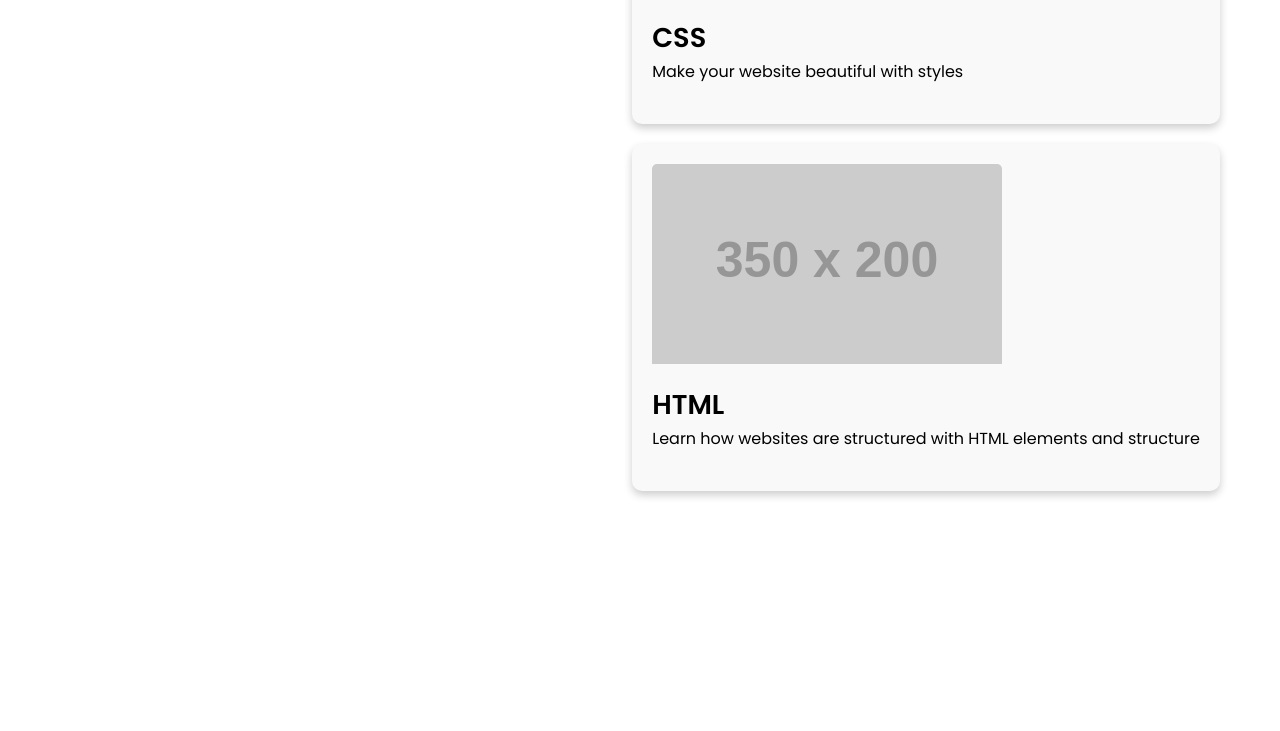
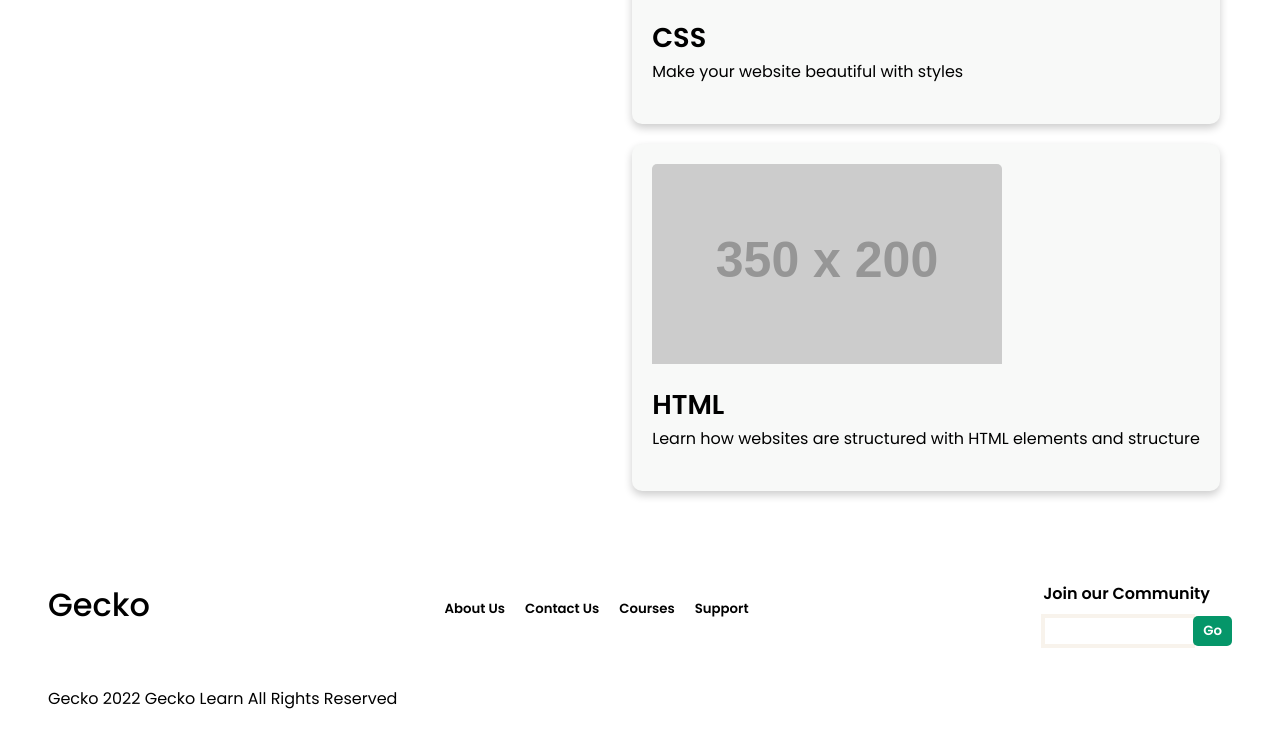
Before and after one commit to chingu-voyages/v40-geckos-team-15, a React app: page /1 in a window 1280 px wide. Shown: the part 1425-2156 px from the top of the page. Before the commit the page ends 1986 px from the top, so only its background shows below. Built offline with nearby package versions, Linux system fonts and the light colour scheme; placeholder pictures from the web are drawn by us.

Commit message:
stop footer from floating ontop of content

```diff
--- a/src/components/footer.js
+++ b/src/components/footer.js
@@ -4,6 +4,7 @@ import { NavLink } from "react-router-dom";
 export default function Footer() {
   return (
     <footer>
+      <div className="footercontent">
         <div className="start">
           <NavLink to="/">Gecko</NavLink>
         </div>
@@ -20,6 +21,7 @@ export default function Footer() {
             <button>Go</button>
           </div>
         </div>
+      </div>
       <div className="after">Gecko 2022 Gecko Learn All Rights Reserved</div>
     </footer>
   );
--- a/src/css/footer.css
+++ b/src/css/footer.css
@@ -1,40 +1,55 @@
 footer {
+  flex-shrink: 0;
+  padding: 0px 3rem;
+  /*display: flex;*/
+  /*position: absolute;*/
+  /*bottom: 0;*/
+  /*width: 90%;*/
+  /*flex-wrap: wrap;*/
+  /*left: 50%;*/
+  /*transform: translateX(-50%);*/
+  /*-webkit-transform: translateX(-50%);*/
+  /*-moz-transform: translateX(-50%);*/
+  /*-ms-transform: translateX(-50%);*/
+  /*-o-transform: translateX(-50%);*/
+}
+.footercontent {
   display: flex;
-  position: absolute;
-  bottom: 0;
-  width: 90%;
+  justify-content: space-between;
   flex-wrap: wrap;
-  left: 50%;
-  transform: translateX(-50%);
-  -webkit-transform: translateX(-50%);
-  -moz-transform: translateX(-50%);
-  -ms-transform: translateX(-50%);
-  -o-transform: translateX(-50%);
+  padding: 20px 0;
 }
-footer div {
+/*footer div {
   height: 100%;
   cursor: pointer;
-}
+}*/
 div.start {
   font-weight: 500;
   font-size: xx-large;
 }
+
 div.center {
   display: flex;
   justify-content: space-between;
   flex-wrap: wrap;
-  align-content: space-between;
-  height: 70px;
-  width: 180px;
-  align-self: flex-start;
+  /*align-content: space-between;*/
+  /*height: 70px;*/
+  /*width: 180px;*/
+  /*align-self: flex-start;*/
   margin-top: 8px;
   font-weight: 600;
   font-size: 0.83rem;
 }
+
+div.center > * {
+  padding: 10px;
+}
+
 div.end {
-  width: 200px;
+  /*width: 200px;*/
   font-weight: 700;
 }
+
 div.end > div > input:first-of-type {
   outline: 2px solid var(--color-bg, #f8f3ec);
   border: 2px solid var(--color-bg, #f8f3ec);
@@ -48,29 +63,31 @@ div.end > div:last-child {
   height: 30px;
 }
 div.end > div > button {
-  position: relative;
-  top: 1%;
-  right: 39px;
+  /*position: relative;*/
+  /*top: 1%;*/
+  /*right: 39px;*/
   font-weight: bold;
-  border: none;
+  /*border: none;*/
   padding: 0px 10px;
   height: 100%;
   color: white;
   background-color: var(--color-primary, #059669);
-  cursor: pointer;
+  /*cursor: pointer;*/
 }
+
 .after {
-  position: relative;
-  width: 90%;
-  height: fit-content;
+  padding: 20px 0;
+  /*position: relative;*/
+  /*width: 90%;*/
+  /*height: fit-content;*/
 }
 .after::before {
   content: "";
-  position: absolute;
-  width: 100%;
-  height: 5px;
+  /*position: absolute;*/
+  /*width: 100%;*/
+  /*height: 5px;*/
   background-color: var(--color-bg, #f8f3ec);
-  bottom: -15px;
+  /*bottom: -15px;*/
 }
 /* footer {
   display: flex;
@@ -83,7 +100,7 @@ div.end > div > button {
   justify-content: space-around;
   height: 25vh;
 } */
-@media only screen and (max-width: 3000px) {
+/*@media only screen and (max-width: 3000px) {
   footer > div {
     width: 10%;
   }
@@ -104,28 +121,29 @@ div.end > div > button {
   footer {
     height: 25vh;
   }
-}
+}*/
 @media only screen and (max-width: 787px) {
-  footer > div {
+  /*footer > div {
     width: 90%;
     height: fit-content;
   }
   .after {
     bottom: -10%;
     left: initial;
-  }
+  }*/
   div.start {
     text-align: center;
-    height: 50px;
-    width: 190px;
+    /*height: 50px;*/
+    /*width: 190px;*/
   }
   footer {
-    height: 350px;
-    bottom: -35%;
-    align-content: space-between;
-    width: 350px;
+    padding: 0px 1rem;
+    /*height: 350px;*/
+    /*bottom: -35%;*/
+    /*align-content: space-between;*/
+    /*width: 350px;*/
   }
-  footer > div:not(.after) {
+  /*footer > div:not(.after) {
     margin: 15px 0;
-  }
+  }*/
 }
--- a/src/css/index.css
+++ b/src/css/index.css
@@ -7,8 +7,11 @@
   margin: 0;
   font-family: "Poppins", sans-serif;
 }
+
 #root {
-  width: 100vw;
+  display: flex;
+  flex-direction: column;
+  justify-content: space-between;
   height: 100vh;
 }
 ::root {
--- /dev/null
+++ b/src/css/main.css
@@ -0,0 +1,3 @@
+.main {
+  flex: 1 0 auto;
+}
--- a/src/main.js
+++ b/src/main.js
@@ -10,10 +10,12 @@ import Course from "./pages/Course";
 import Lesson from "./pages/Lesson";
 import About from "./pages/About";
 import Contact from "./pages/Contact";
+import "./css/main.css";
 
 export default function Main(props) {
   return (
     <>
+      <div className="main">
         <Header />
         {/*
         <HeroHeader/>
@@ -49,6 +51,7 @@ export default function Main(props) {
           <Route exact path="/about" element={<About />} />
           <Route exact path="/contact" element={<Contact />} />
         </Routes>
+      </div>
     </>
   );
 
```
Lines whose indentation alone changed are shown as unchanged.
